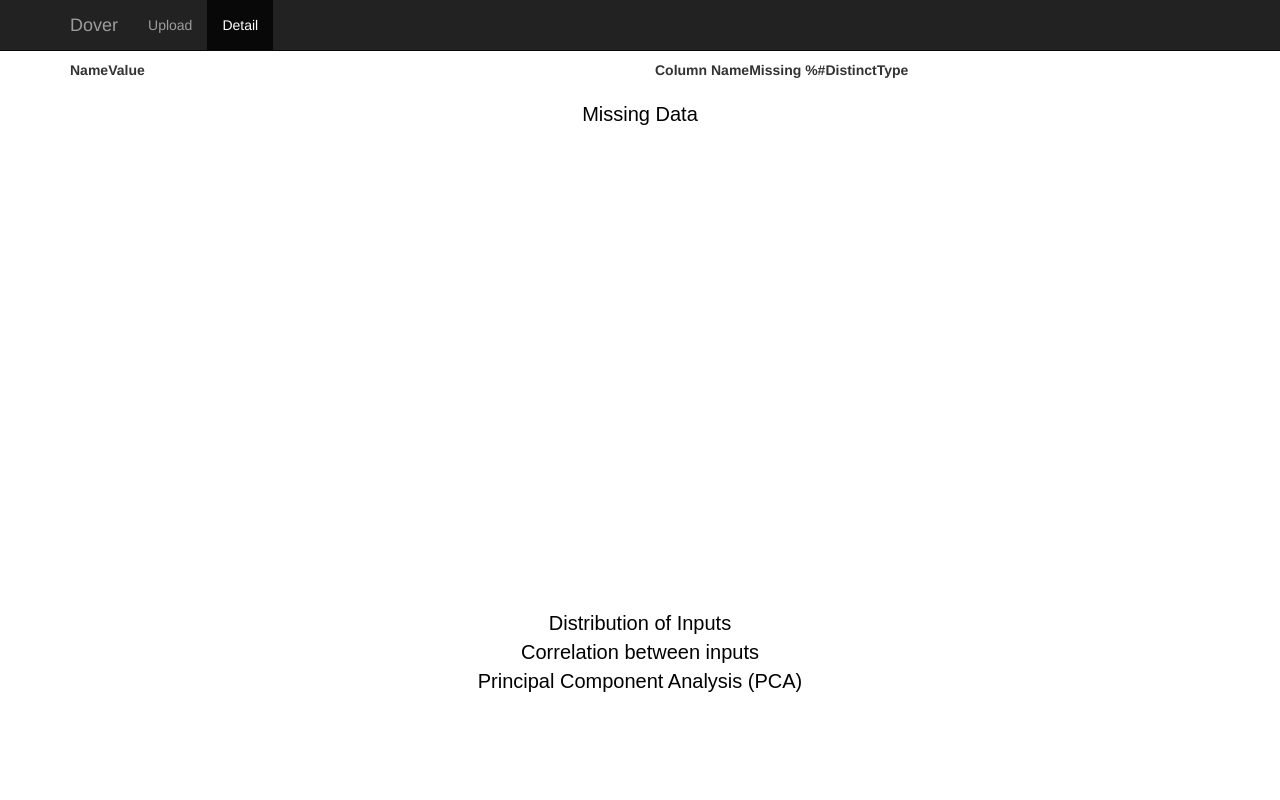
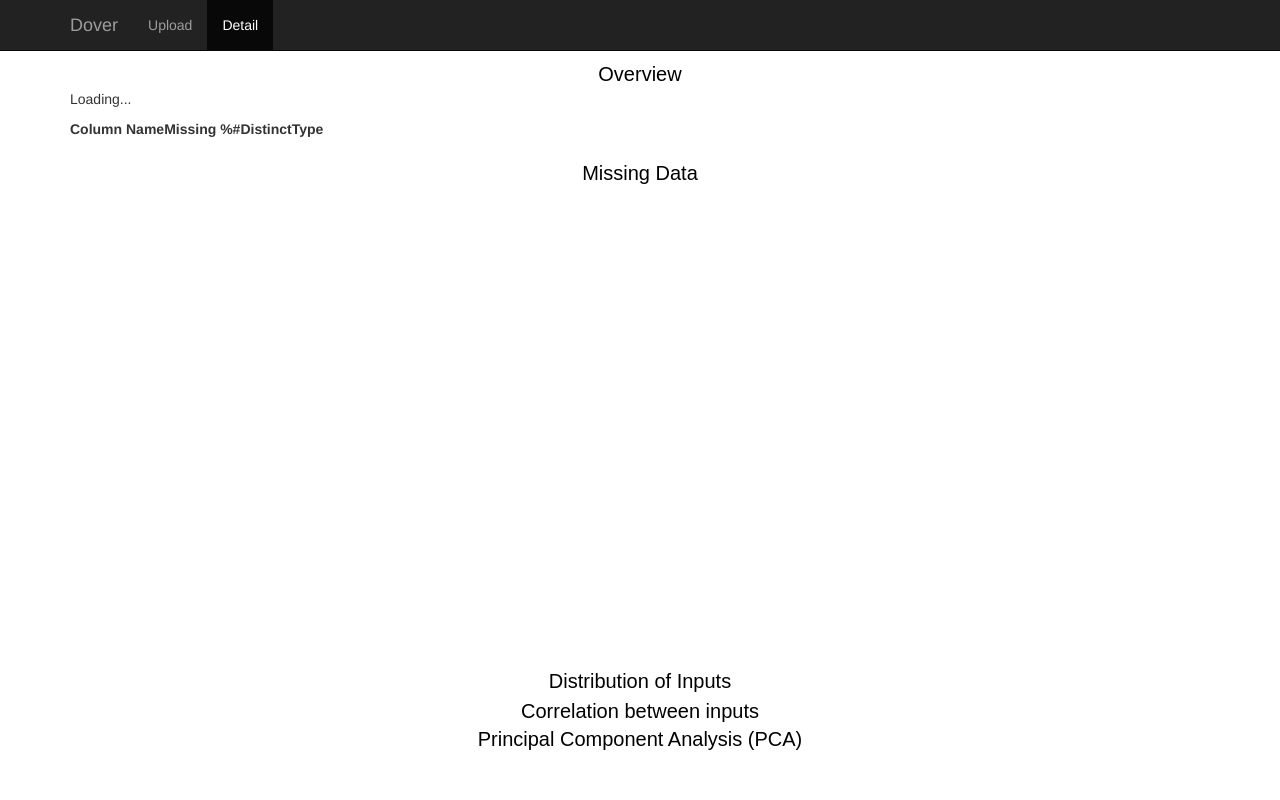
Before and after one commit to supernifty/dovex, a Flask app: page /explore/1 in a window 1280 px wide. Run offline with Flask 2, Linux system fonts and the light colour scheme; lists and menus that the app fills with data are empty; some libraries are stand-ins or nearby versions.

Commit message:
improved layout

```diff
--- a/static/main.js
+++ b/static/main.js
@@ -7,14 +7,7 @@ var
   },
 
   show_overview = function(data) {
-    $('#table_overview').DataTable({
-      "destroy": true,
-      "order": [[ 0, "asc" ]],
-      "paging": false,
-      "searching": false,
-      "bInfo" : false,
-      "data": [['Rows', data['data'].length], ['Columns', data['meta']['header'].length]]
-    });
+    $('#summary').html('Loaded <strong>' + data['data'].length + '</strong> rows with <strong>' + data['meta']['header'].length + '</strong> columns.');
   },
 
   show_columns = function(data) {
@@ -76,7 +69,7 @@ var
 
   show_missing = function(summary, data) {
     var
-      layout = { title: '% Missing data for each column' },
+      layout = { title: '% Missing data for each column', xaxis: { tickangle: 45 } },
       x = [],
       y = [];
 
--- a/templates/explore.html
+++ b/templates/explore.html
@@ -46,18 +46,9 @@
 
     <div class="container">
        <div class="row">
-         <div class="col-md-6">
-           <table id="table_overview" class="display compact">
-              <thead>
-                <tr>
-                  <th>Name</th>
-                  <th>Value</th>
-                </tr>
-              </thead>
-            </table>
-         </div>
-
-         <div class="col-md-6">
+         <div class="heading">Overview</div>
+         <div class="col-md-12">
+            <p id="summary">Loading...</p>
             <table id="table_columns" class="display compact">
               <thead>
                 <tr>
```
